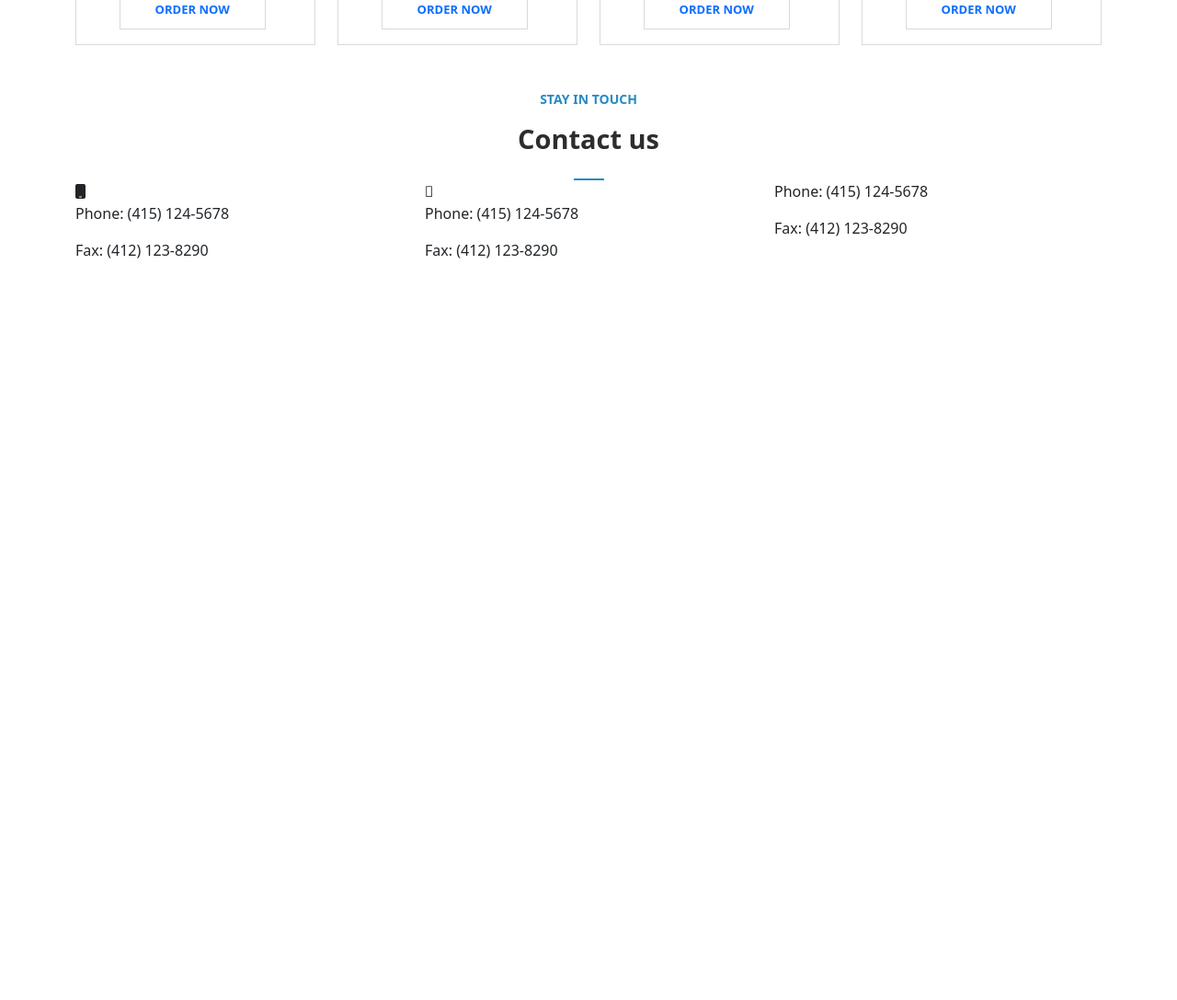
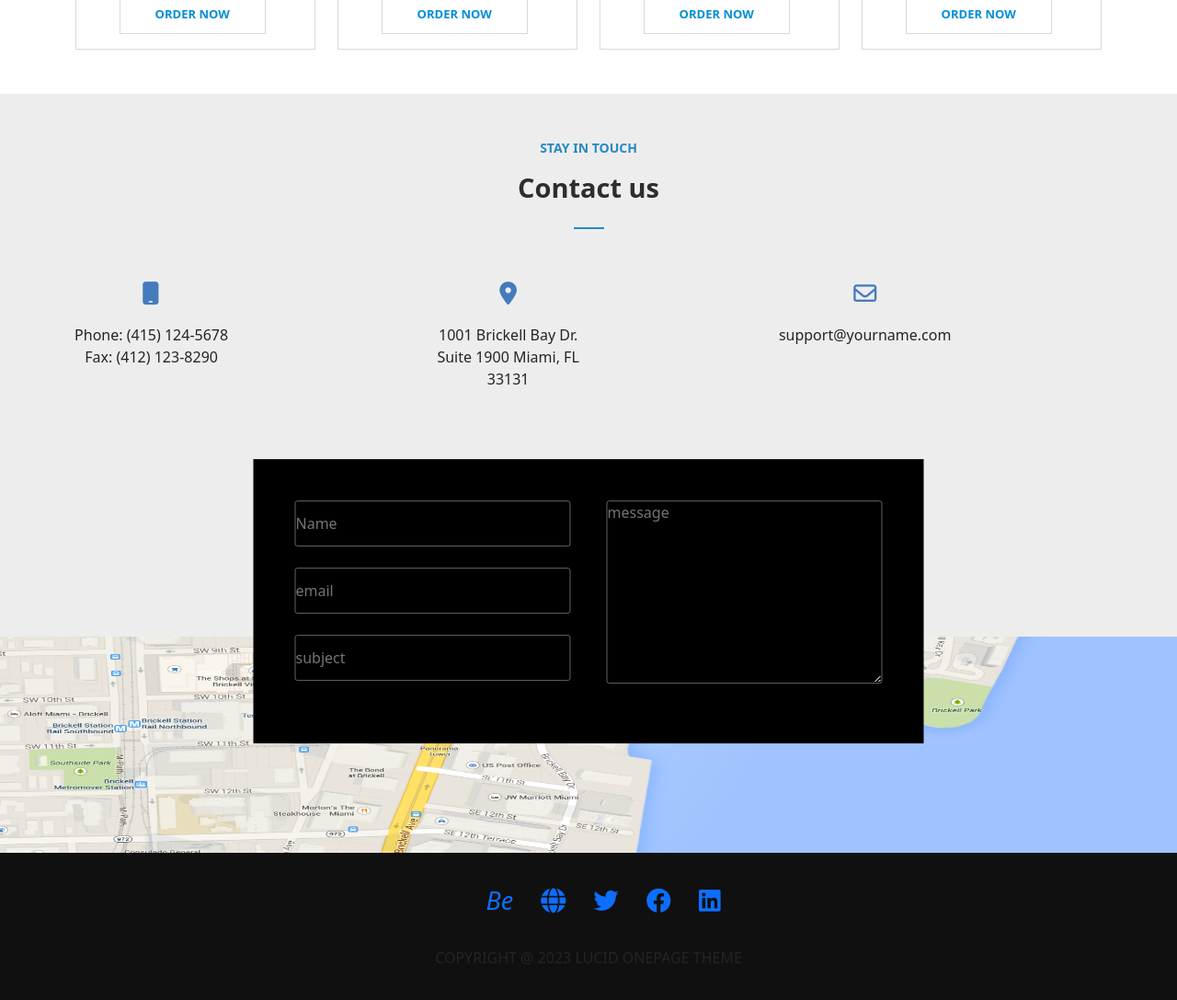
Before and after one commit to nomaneng/lucid, a plain HTML site: page index.html in a window 1280 px wide. Shown: the part 3413-4500 px from the top of the page at 92% size. Before the commit the page ends 3713 px from the top, so only its background shows below. Drawn offline with Linux system fonts and the light colour scheme.

Commit message:
Add files via upload

```diff
--- a/css/style.css
+++ b/css/style.css
@@ -423,6 +423,15 @@ font-size: 20px;
 
 width: 10px;
 }
+.beautiful-image{
+
+}
+.beautiful:hover .beautiful-image{
+    transform: rotate(4deg);
+}
+.super:hover .super-image{
+    transform: rotate(355deg);
+}
 /* beautiful section end */
 /* super section start */
 .super{
@@ -618,16 +627,13 @@ font-weight: 700;
     padding: 27px 0px;
 }
 .buy-item h6{
-
-text-transform: uppercase;
-
-text-align: center;
-
-padding: 0px 0px 28px;
-
-margin-bottom: 0;
-
-border-bottom: 1px solid #ddd8d8;
+    text-transform: uppercase;
+    text-align: center;
+    padding: 0px 0px 28px;
+    margin-bottom: 0;
+    font-size: 20px;
+    font-weight: 700;
+    border-bottom: 1px solid #ddd8d8;
 }
 .buy-item p{
 
@@ -653,6 +659,7 @@ color: #0688d3;
     font-size: 13px;
     padding: 12px 38px;
     border: 1px solid #ddd8d8;
+    color: #008ed6;
     font-weight: 700;
     position: relative;
     z-index: 1;
@@ -663,23 +670,25 @@ color: #0688d3;
     background-color: #008ed6;
     left: 0;
     bottom: 0;
-    height: 0%;
+    height: 100%;
     width: 100%;
+    display: none;
     z-index: -1;
-    color: #fffdfd;
     transition: .5s all ease-in-out;
 }
-.buy-item a:hover::before{
-    height: 100%;
-    color: #ddd8d8;
+.buy-item:hover a::before{
+    display: block;
+}
+.buy-item:hover a{
+    color: #ffffff;
+}
+.buy-item:hover h6{
+    color: #008ed6;
 }
 
 .money p{
-
 color: #ababab;
-
 font-size: 16px;
-
 margin: -21px 0px 24px;
 }
 .money{
@@ -698,14 +707,21 @@ margin: -21px 0px 24px;
     background-color: #008ed6;
     left: 0;
     bottom: 0;
-    height: 0%;
+    height: 100%;
     width: 100%;
+    display: none;
     z-index: -1;
     color: #fffdfd;
     transition: .5s all ease-in-out;
 }
 .buy-item:hover .money::after{
-    height: 100%;
+    display: block;
+}
+.buy-item:hover .money ul li{
+    color: rgb(255, 255, 255);
+}
+.buy-item:hover .money p{
+    color: rgb(255, 255, 255);
 }
 
 .money ul{
@@ -730,6 +746,10 @@ font-size: 22px;
 }
 /* buy section end */
 /* contact section start */
+.contact{
+    position: relative;
+    background-color: #ededed;
+}
 .contact-top{
 
     text-align: center;
@@ -760,3 +780,96 @@ font-weight: 700;
     margin-top: 25px;
     display: block;
 }
+.contact-item{
+
+text-align: center;
+
+margin-top: 57px;
+
+width: 52%;
+}
+.contact-item i{
+
+font-size: 25px;
+
+color: #457bbd;
+}
+.contact-item p{
+
+line-height: x;
+
+margin-top: 18px;
+}
+.mape img{
+    padding: 0;
+    height: 235px;
+}
+.contact-padd{
+
+padding: 0px 0px 252px;
+}
+.contact-form{
+    position: absolute;
+    left: 50%;
+    top: 40%;
+    transform: translate(-50%, 1%);
+    background-color: black;
+    display: inline-block;
+    padding: 45px;
+}
+.left-side{
+
+}
+.form-item{
+
+display: block;
+
+width: 300px;
+
+background-color: transparent;
+
+border: 1px solid #646161;
+
+margin: 0px 39px 23px 0px;
+
+height: 50px;
+
+border-radius: 3px;
+}
+
+.right-side .message{
+
+width: 300px;
+
+background-color: transparent;
+
+border-radius: 3px;
+
+border: 1px solid #646161;
+
+height: 199px;
+
+}
+.footer{
+
+background-color: #101010;
+}
+.footer-item{
+
+display: inline-block;
+
+text-align: center;
+
+margin: 19px 0px;
+}
+.footer-icon{
+    list-style-type: none;
+}
+.footer-icon li a{
+    text-decoration: none;
+}
+.footer-icon li{
+    display: inline-block;
+    padding: 13px;
+    font-size: 27px;
+}
--- a/index.html
+++ b/index.html
@@ -110,7 +110,7 @@
         <div class="container">
             <div class="row ">
                 <div class="col-md-5">
-                    <img src="image/beautiful.png" class="img-fluid" alt="">
+                    <img src="image/beautiful.png" class="img-fluid beautiful-image" alt="">
                 </div>
                 <div class="col-md-7 mt-5">
                     <div class="beautiful-top">
@@ -144,7 +144,7 @@
                     </div>
                 </div>
                 <div class="col-md-7">
-                    <img src="image/super.png" class="img-fluid" alt="">
+                    <img src="image/super.png" class="img-fluid super-image" alt="">
                 </div>
             </div>
         </div>
@@ -288,8 +288,8 @@
     </section>
     <!-- buy section end -->
     <!-- contract section start -->
-    <section class="contact">
-        <div class="container">
+    <section class="contact mt-5">
+        <div class="container contact-padd">
             <div class="row">
                 <div class="contact-top mt-5">
                     <p>Stay in touch</p>
@@ -301,27 +301,56 @@
                 <div class="col-md-4">
                     <div class="contact-item">
                         <i class="fa-solid fa-mobile"></i>
-                        <p>Phone: (415) 124-5678</p>
-                        <p>Fax: (412) 123-8290</p>
+                        <p>Phone: (415) 124-5678 Fax: (412) 123-8290</p>
+
                     </div>
                 </div>
                 <div class="col-md-4">
                     <div class="contact-item">
-                        <i class="fa-light fa-location"></i>
-                        <p>Phone: (415) 124-5678</p>
-                        <p>Fax: (412) 123-8290</p>
+                        <i class="fa-solid fa-location-dot"></i>
+                        <p>1001 Brickell Bay Dr. Suite 1900 Miami, FL 33131</p>
                     </div>
                 </div>
                 <div class="col-md-4">
                     <div class="contact-item">
-                        <i></i>
-                        <p>Phone: (415) 124-5678</p>
-                        <p>Fax: (412) 123-8290</p>
+                        <i class="fa-regular fa-envelope"></i>
+                        <p>support@yourname.com</p>
                     </div>
                 </div>
             </div>
         </div>
+        <div class="container-fluid">
+            <div class="row mape">
+                <img src="image/map.png" class="img-fluid" alt="">
+            </div>
+            <div class="row footer">
+                <div class="footer-item">
+                    <ul class="footer-icon">
+                        <li><a href="#"><i >Be</i></a></li>
+                        <li><a href="#"><i class="fa-solid fa-globe"></i></a></li>
+                        <li><a href="#"><i class="fa-brands fa-twitter"></i></a></li>
+                        <li><a href="#"><i class="fa-brands fa-facebook"></i></a></li>
+                        <li><a href="#"><i class="fa-brands fa-linkedin"></i></a></li>
+                    </ul>
+                    <p>COPYRIGHT @ 2023 LUCID ONEPAGE THEME</p>
+                </div>
+            </div>
+        </div>
+        <div class="contact-form">
+            <div class="d-flex">
+            <div class="left-side">
+                <input class="form-item" type="text" placeholder="Name">
+                <input class="form-item" type="text" placeholder="email">
+                <input class="form-item" type="" placeholder="subject">
+            </div>
+            <div class="right-side">
+                <textarea class="message" name="" id="" cols="30" rows="10" placeholder="message"></textarea>
+            </div>
+        </div>
+        </div>
     </section>
+    <!-- footer section start -->
+
     <script src="js/bootstrap.js"></script>
     <script src="js/jquery.min.js"></script>
     <script>
```
Also changed, not shown: image/map.png (added).
